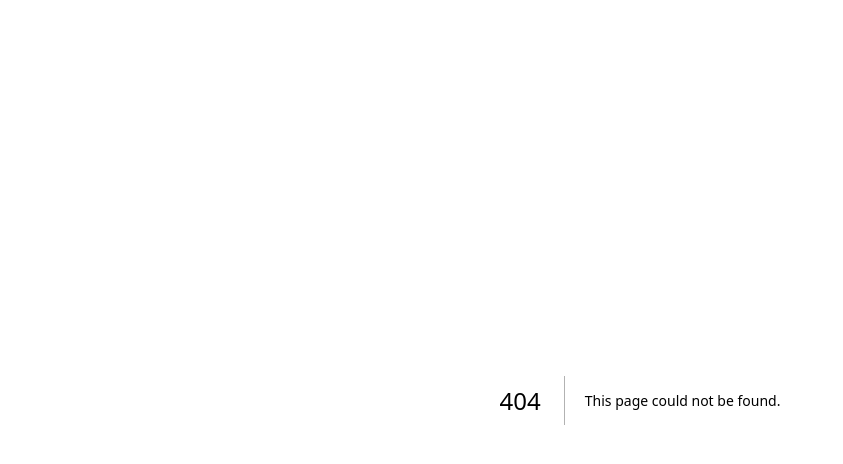
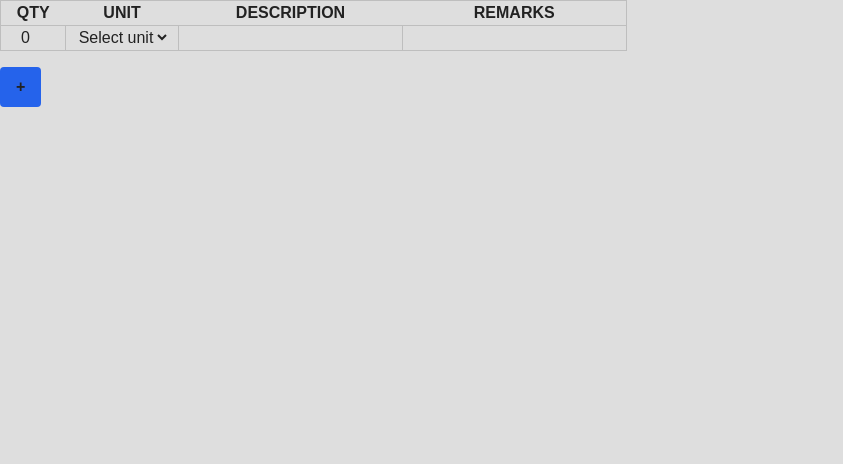
Before and after one commit to cynessa-dev/ops, a Next.js app: page /manager in a window 1280 px wide. Before the commit this address had no page. Shown: the top 464 px of the page, without its empty margins (0-843 px from the left). Built offline with nearby package versions, Linux system fonts and the light colour scheme.

Commit message:
✨ feat(delivery): add table for filling up delivery receipt

```diff
--- a/app/globals.css
+++ b/app/globals.css
@@ -47,3 +47,7 @@ body {
   color: var(--foreground);
   font-family: Arial, Helvetica, sans-serif;
 }
+
+.delivery-table th, td {
+  @apply border border-(--border) px-2;
+}
--- /dev/null
+++ b/app/manager/page.tsx
@@ -0,0 +1,9 @@
+import DeliveryTable from "@/components/manager/deliveryTable";
+
+export default function Manager() {
+    return(
+        <main>
+            <DeliveryTable />
+        </main>
+    );
+}
--- /dev/null
+++ b/components/manager/deliveryTable.tsx
@@ -0,0 +1,123 @@
+'use client';
+
+import { useState, useEffect } from "react";
+
+interface DeliveryItem {
+    quantity: number;
+    unit: string;
+    description: string;
+    remarks?: string;
+}
+
+export default function DeliveryTable() {
+    const [items, setItems] = useState<DeliveryItem[]>([]);
+
+    function addItem() {
+        const newItem: DeliveryItem = {
+            quantity: 0,
+            unit: "",
+            description: "",
+            remarks: ""
+        }
+
+        setItems([...items, newItem]); // Add the new item to the existing items array
+    }
+
+    function updateDescription(index: number, value: string) {
+        const updatedItems = [...items];
+        updatedItems[index].description = value;
+
+        setItems(updatedItems); // Update the state with the modified items array
+    }
+
+    function updateRemarks(index: number, value: string) {
+        const updatedItems = [...items];
+        updatedItems[index].remarks = value;
+
+        setItems(updatedItems); // Update the state with the modified items array
+    }
+
+    function updateUnit(index: number, value: string) {
+        const updatedItems = [...items];
+        updatedItems[index].unit = value;
+
+        setItems(updatedItems); // Update the state with the modified items array
+    }
+
+    function updateQuantity(index: number, value: number) {
+        const updatedItems = [...items];
+        updatedItems[index].quantity = value;
+
+        setItems(updatedItems); // Update the state with the modified items array
+    }
+
+    useEffect(() => {
+        addItem(); // Add an initial item when the component mounts
+    }, []);
+
+    return (
+        <div>
+            <form action="#" method="post">
+                <table className="border border-(--border) border-collapse">
+                    <thead>
+                        <tr>
+                            <th>QTY</th>
+                            <th>UNIT</th>
+                            <th>DESCRIPTION</th>
+                            <th>REMARKS</th>
+                        </tr>
+                    </thead>
+                    <tbody>
+                        { items.map((item, index) => (
+                            <tr key={index}>
+                                <td>
+                                    <input
+                                        type="number"
+                                        value={item.quantity}
+                                        onChange={e =>
+                                            updateQuantity(index, parseInt(e.target.value, 10) || 0)
+                                        }
+                                        className="w-12 text-center"
+                                    />
+                                </td>
+                                <td>
+                                    <select
+                                        value={item.unit}
+                                        onChange={e => updateUnit(index, e.target.value)}
+                                        className="w-24 text-center"
+                                    >
+                                        <option value="">Select unit</option>
+                                        <option value="pcs">pcs</option>
+                                        <option value="set">set</option>
+                                        <option value="pair">pair</option>
+                                    </select>
+                                </td>
+                                <td>
+                                    <input
+                                        type="text"
+                                        value={item.description}
+                                        onChange={e => {
+                                            updateDescription(index, e.target.value);
+                                        }}
+                                    />
+                                </td>
+                                <td>
+                                    <input
+                                        type="text"
+                                        value={item.remarks}
+                                        onChange={e => {
+                                            updateRemarks(index, e.target.value);
+                                        }}
+                                    />
+                                </td>
+                            </tr>
+                        ))}
+                    </tbody>
+                </table>
+                <button type="button" className="mt-4 px-4 py-2 bg-(--primary-action) font-bold rounded cursor-pointer hover:bg-(--primary-hover)" onClick={ addItem }>
+                    +
+                </button>
+            </form>
+        </div>
+    );
+}
```
